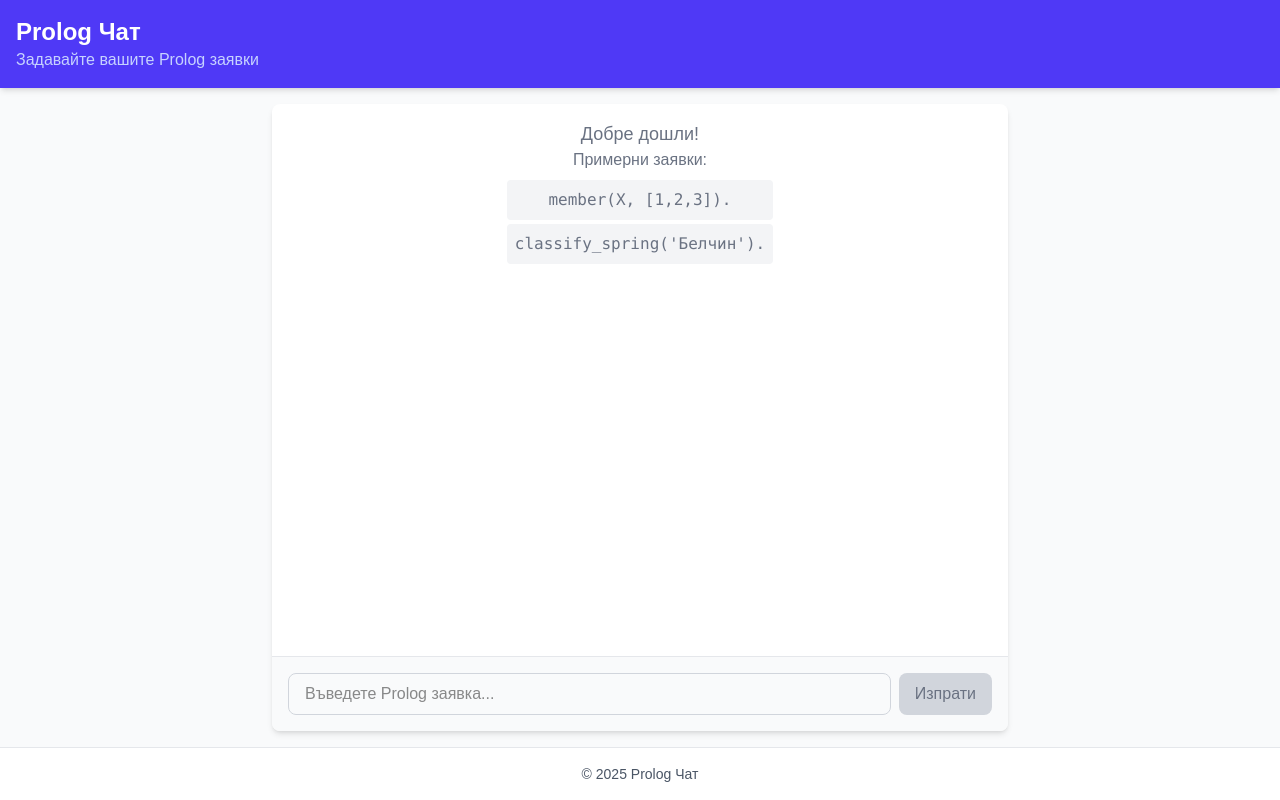
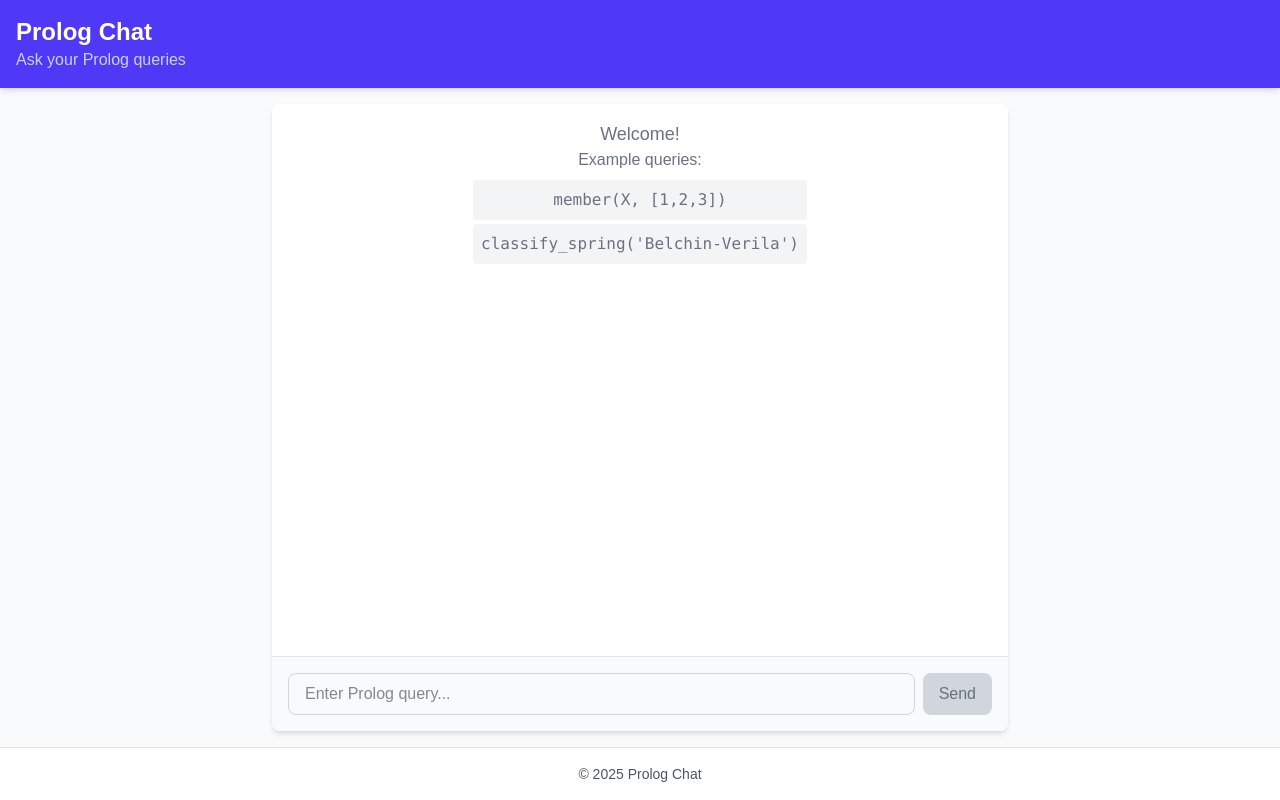
Before and after one commit to MagdalenaMaglizhanova/prolog-chat-app, a Next.js app: page /chat in a window 1280 px wide. Built offline with nearby package versions, Linux system fonts and the light colour scheme.

Commit message:
Update page.tsx

```diff
--- a/src/app/chat/page.tsx
+++ b/src/app/chat/page.tsx
@@ -7,7 +7,6 @@ export default function ChatPage() {
   const [isLoading, setIsLoading] = useState(false);
   const messagesEndRef = useRef<HTMLDivElement>(null);
 
-  // Автоматично скролване до последното съобщение
   useEffect(() => {
     messagesEndRef.current?.scrollIntoView({ behavior: 'smooth' });
   }, [messages]);
@@ -15,31 +14,26 @@ export default function ChatPage() {
   async function sendQuery() {
     if (!query.trim() || isLoading) return;
 
-    // Добавяне на потребителското съобщение
-    const cleanedQuery = query.replace(/\.$/, ''); // Премахване на точки в края
+    const cleanedQuery = query.replace(/\.$/, '');
     setMessages((prev) => [...prev, { user: true, text: cleanedQuery }]);
     setQuery('');
     setIsLoading(true);
 
     try {
-      const response = await fetch('https://prolog-api-server-1.onrender.com/prolog', {
+      const response = await fetch('/api/prolog', {
         method: 'POST',
         headers: { 'Content-Type': 'application/json' },
         body: JSON.stringify({ query: cleanedQuery }),
       });
 
       if (!response.ok) {
-        throw new Error(`HTTP грешка ${response.status}`);
+        throw new Error(`HTTP error ${response.status}`);
       }
 
       const data = await response.json();
-
       setMessages((prev) => [
         ...prev,
-        {
-          user: false,
-          text: formatPrologResult(data.result) || data.error || 'Няма резултат'
-        },
+        { user: false, text: formatPrologResult(data.result) || data.error || 'No response' },
       ]);
     } catch (error) {
       setMessages((prev) => [
@@ -47,8 +41,8 @@ export default function ChatPage() {
         {
           user: false,
           text: error instanceof Error
-            ? `Грешка: ${error.message}`
-            : 'Неизвестна грешка при комуникация със сървъра'
+            ? `Error: ${error.message}`
+            : 'Unknown error'
         },
       ]);
     } finally {
@@ -56,15 +50,14 @@ export default function ChatPage() {
     }
   }
 
-  // Форматиране на Prolog резултати
   function formatPrologResult(result: string) {
-    if (result === 'true') return '✅ Вярно';
-    if (result === 'false') return '❌ Невярно';
+    if (result === 'true') return '✅ True';
+    if (result === 'false') return '❌ False';
 
     try {
       if (result.startsWith('[') && result.endsWith(']')) {
         const items = result.slice(1, -1).split('],[').flatMap(s => s.split(','));
-        return `🔍 Резултати:\n${items.map((item, i) => `${i+1}. ${item.trim()}`).join('\n')}`;
+        return `🔍 Results:\n${items.map((item, i) => `${i+1}. ${item.trim()}`).join('\n')}`;
       }
       return result;
     } catch {
@@ -76,23 +69,24 @@ export default function ChatPage() {
     <div className="min-h-screen bg-gray-50 flex flex-col">
       <header className="bg-indigo-600 text-white p-4 shadow-md">
         <div className="container mx-auto">
-          <h1 className="text-2xl font-bold">Prolog Чат</h1>
-          <p className="text-indigo-200">Задавайте вашите Prolog заявки</p>
+          <h1 className="text-2xl font-bold">Prolog Chat</h1>
+          <p className="text-indigo-200">Ask your Prolog queries</p>
         </div>
       </header>
 
       <main className="flex-grow container mx-auto p-4 flex flex-col max-w-3xl">
         <div className="flex-grow bg-white rounded-lg shadow-md overflow-hidden flex flex-col">
-          {/* Чат съобщения */}
           <div className="flex-grow p-4 overflow-y-auto" style={{ maxHeight: '70vh' }}>
             {messages.length === 0 ? (
               <div className="flex items-center justify-center h-full">
                 <div className="text-center text-gray-500">
-                  <p className="text-lg">Добре дошли!</p>
-                  <p>Примерни заявки:</p>
+                  <p className="text-lg">Welcome!</p>
+                  <p>Example queries:</p>
                   <div className="mt-2 space-y-1">
-                    <code className="block p-2 bg-gray-100 rounded">member(X, [1,2,3]).</code>
-                    <code className="block p-2 bg-gray-100 rounded">classify_spring('Белчин').</code>
+                    <code className="block p-2 bg-gray-100 rounded">member(X, [1,2,3])</code>
+                    <code className="block p-2 bg-gray-100 rounded">
+                      classify_spring(&apos;Belchin-Verila&apos;)
+                    </code>
                   </div>
                 </div>
               </div>
@@ -117,12 +111,11 @@ export default function ChatPage() {
               ))
             )}
 
-            {/* Индикатор за зареждане */}
             {isLoading && (
               <div className="flex justify-start mb-4">
                 <div className="bg-gray-100 text-gray-800 rounded-lg rounded-bl-none px-4 py-2 border border-gray-200">
                   <div className="flex items-center space-x-2">
-                    <span>Обработва се...</span>
+                    <span>Processing...</span>
                     <div className="flex space-x-1">
                       {[...Array(3)].map((_, i) => (
                         <div
@@ -139,7 +132,6 @@ export default function ChatPage() {
             <div ref={messagesEndRef} />
           </div>
 
-          {/* Поле за въвеждане */}
           <div className="p-4 border-t border-gray-200 bg-gray-50">
             <div className="flex space-x-2">
               <input
@@ -147,7 +139,7 @@ export default function ChatPage() {
                 value={query}
                 onChange={(e) => setQuery(e.target.value)}
                 onKeyDown={(e) => e.key === 'Enter' && sendQuery()}
-                placeholder="Въведете Prolog заявка..."
+                placeholder="Enter Prolog query..."
                 className="flex-grow px-4 py-2 rounded-lg border border-gray-300 focus:outline-none focus:ring-2 focus:ring-indigo-500"
                 disabled={isLoading}
               />
@@ -160,7 +152,7 @@ export default function ChatPage() {
                     : 'bg-indigo-600 text-white hover:bg-indigo-700'
                 }`}
               >
-                {isLoading ? 'Изпращане...' : 'Изпрати'}
+                {isLoading ? 'Sending...' : 'Send'}
               </button>
             </div>
           </div>
@@ -168,7 +160,7 @@ export default function ChatPage() {
       </main>
 
       <footer className="bg-white p-4 border-t border-gray-200 text-center text-gray-600 text-sm">
-        <p>© {new Date().getFullYear()} Prolog Чат</p>
+        <p>© {new Date().getFullYear()} Prolog Chat</p>
       </footer>
     </div>
   );
```
